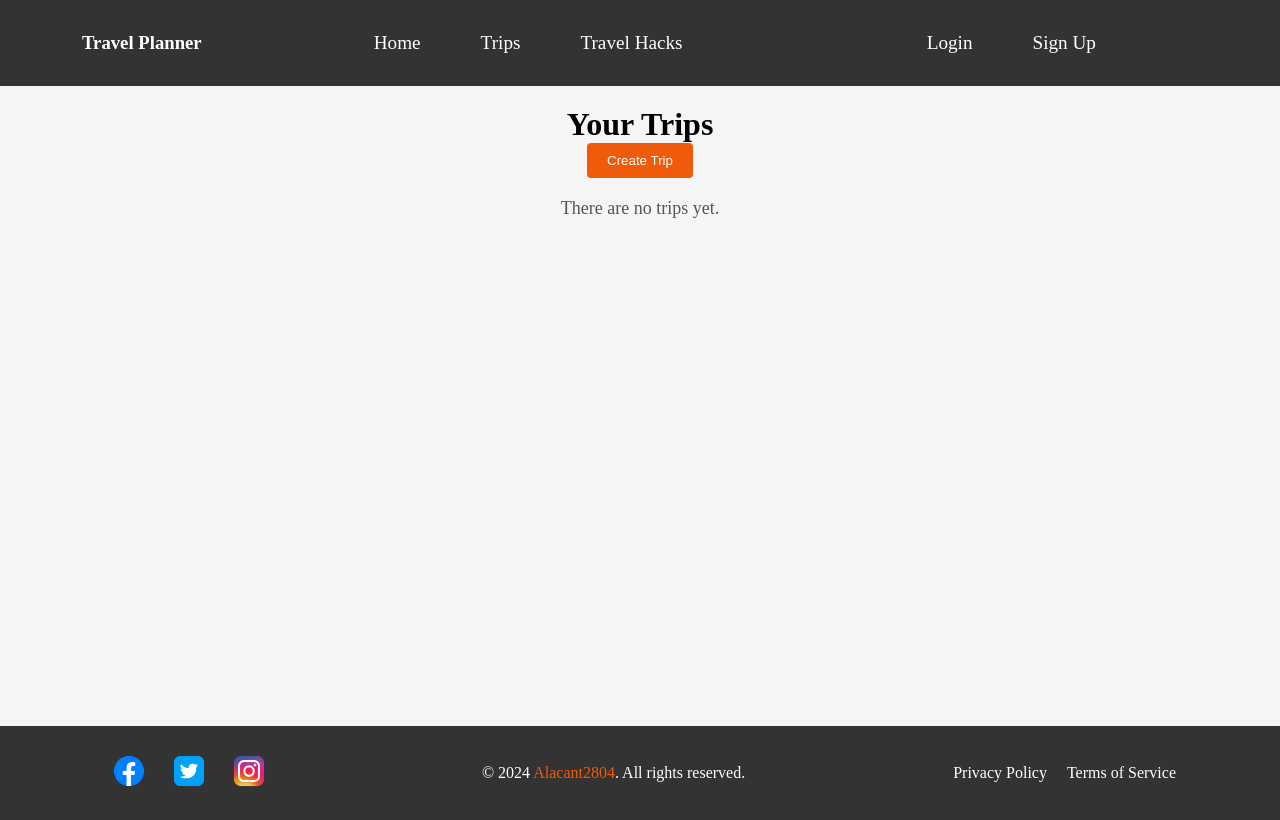
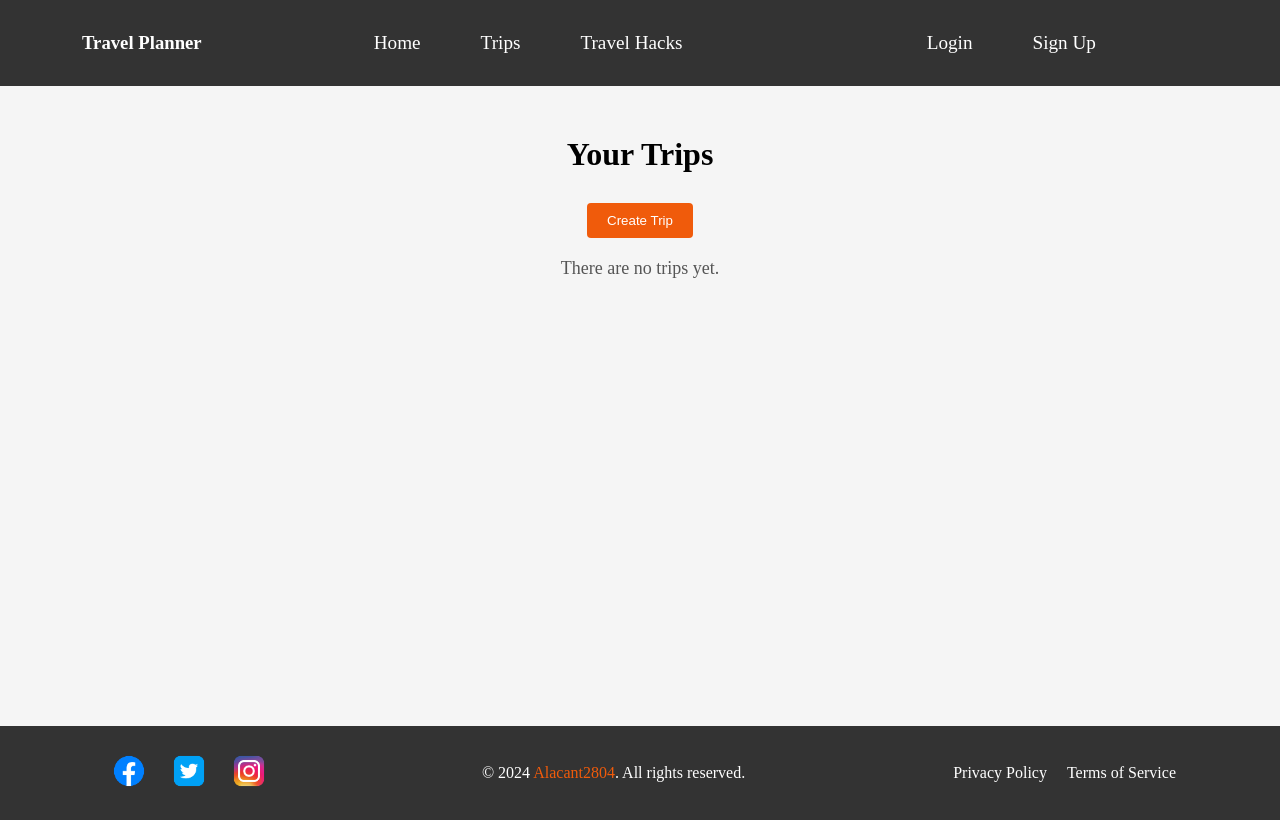
Before and after one commit to Alacant2804/Travel-App, a React (Vite) app in the folder travel-app/: page /trips in a window 1280 px wide. Built offline with nearby package versions, Linux system fonts and the light colour scheme.

Commit message:
Updated design Trip.jsx

```diff
--- a/travel-app/src/Trips.css
+++ b/travel-app/src/Trips.css
@@ -8,6 +8,10 @@
   margin: 0 auto;
   max-width: 800px;
   text-align: center;
+}
+
+.trips-main > h1 {
+  margin: 30px;
 }
 
 .create-trip-btn {
@@ -103,6 +107,10 @@
   background-color: #f44336;
 }
 
+.trip-card .trip-btn.delete:hover {
+  background-color: #a60b00;
+}
+
 .trip-card .trip-btn:hover {
-  background-color: #388E3C; /* or change for delete button */
+  background-color: #388E3C;
 }
```
Also changed, not shown: travel-app/src/Trips.jsx (+1 -6 lines).
